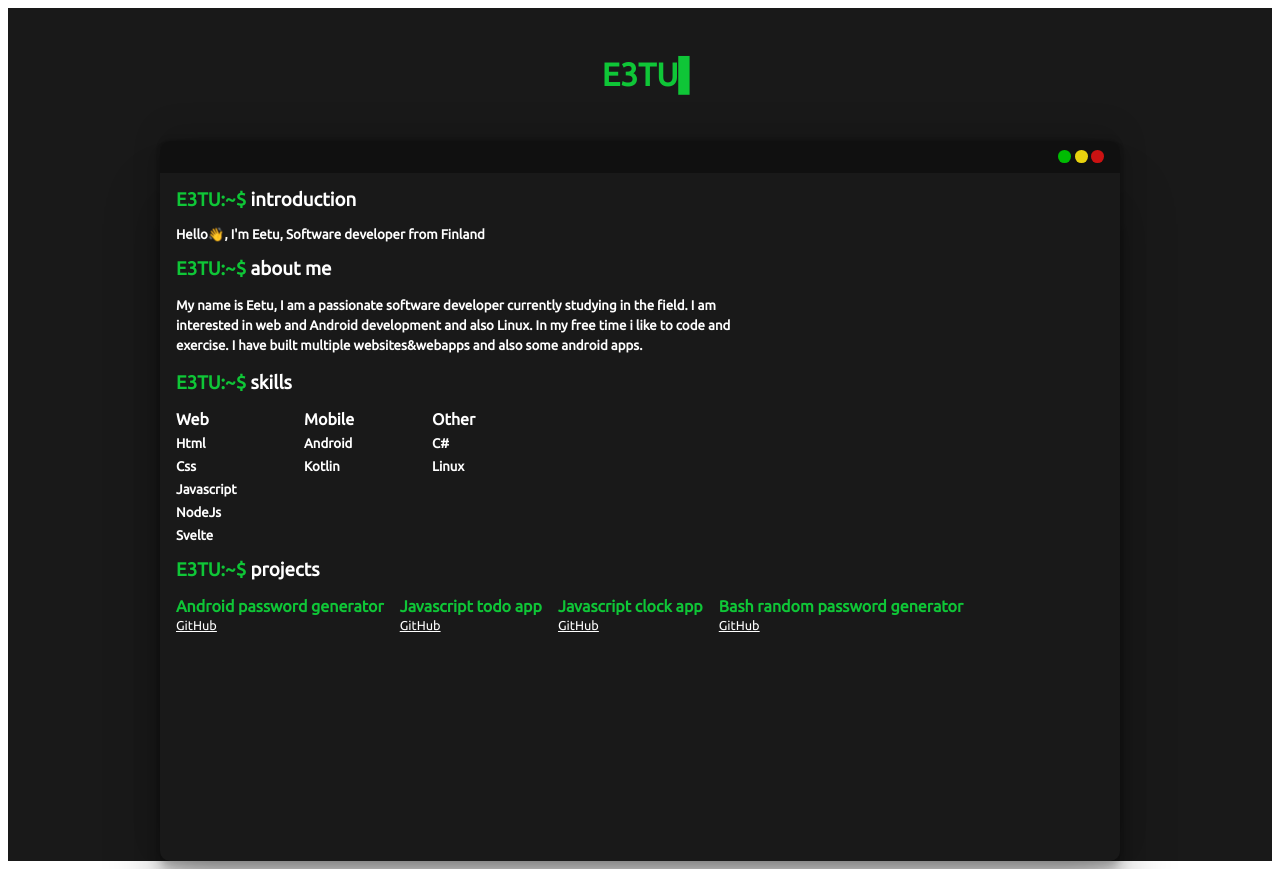
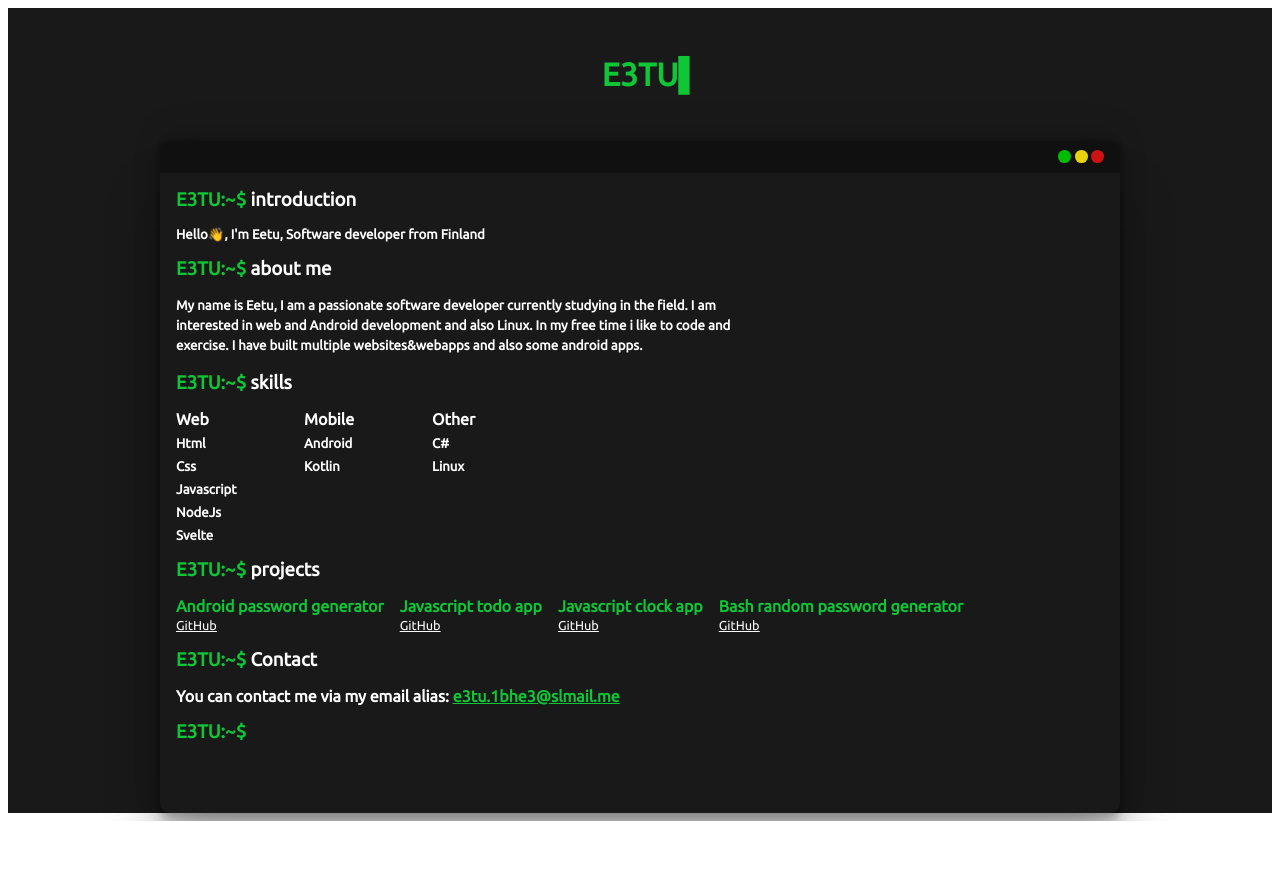
Before and after one commit to E3TU/Svelte-portfolio, a SvelteKit app: page / in a window 1280 px wide. After the commit the page ends 821 px from the top, so only its background shows below. Built offline with nearby package versions, Linux system fonts and the light colour scheme.

Commit message:
Contact section

```diff
--- a/src/routes/+page.svelte
+++ b/src/routes/+page.svelte
@@ -75,7 +75,13 @@
           <a href="https://github.com/E3TU/Bash-random-password-generator">GitHub</a>
         </div>
       </div>
-      <div class="contact" />
+      <div class="contact">
+        <h3>{name}:~$ <span class="whitetext">Contact</span></h3>
+        <h4>You can contact me via my email alias: <a href="mailto:e3tu.1bhe3@slmail.me">e3tu.1bhe3@slmail.me</a></h4>
+      </div>
+      <div class="end">
+        <h3>{name}:~$ <span class="whitetext"></span></h3>
+      </div>
     </div>
   </div>
 </body>
@@ -127,7 +133,7 @@
     background-color: $background-color;
     margin-top: 3rem;
     width: 60rem;
-    height: 45rem;
+    height: 42rem;
     border-radius: 10px;
     box-shadow: rgba(0, 0, 0, 0.25) 0px 54px 55px,
       rgba(0, 0, 0, 0.12) 0px -12px 30px, rgba(0, 0, 0, 0.12) 0px 4px 6px,
@@ -223,4 +229,9 @@
   .project-item{
     width: auto;
   }
+  .contact{
+    a{
+      color: $foreground-color;
+    }
+  }
 </style>
```
